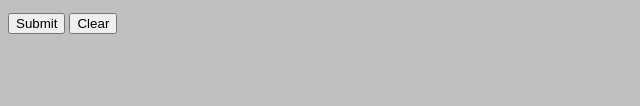
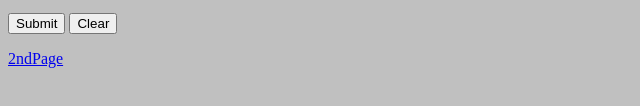
Before and after one commit to 1deO/1deO.github.io, a plain HTML site: page Lab2/index.html in a window 1280 px wide. Shown: the part 304-410 px from the top of the page, 0-640 px from the left. Drawn offline with Linux system fonts and the light colour scheme.

Commit message:
Update index.html

```diff
--- a/Lab2/index.html
+++ b/Lab2/index.html
@@ -41,6 +41,7 @@
 
 			<p><input type="submit" value="Submit"> <input type="reset" value="Clear"></p>
 	</form>
+	<a href ="https://1deo.github.io/Lab2/221118_ex2">2ndPage</a>
 
 </body>
 </html>
```
